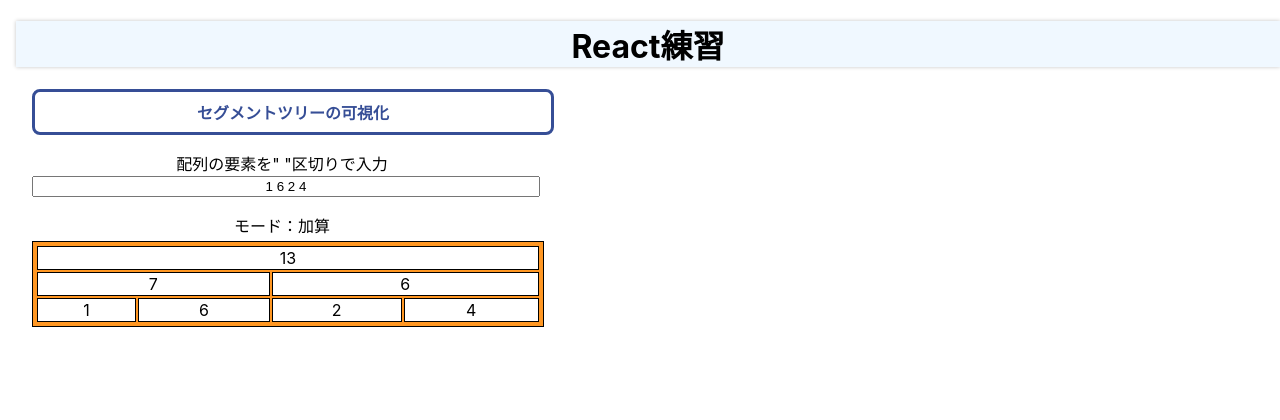
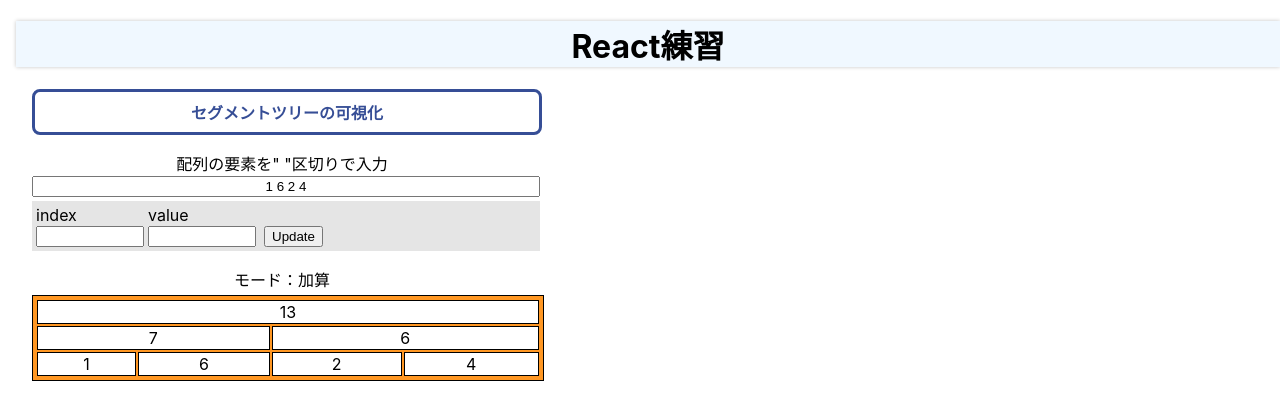
Before and after one commit to minoru-github/react-exercise, a React (Create React App) app: page / in a window 1280 px wide. Shown: the top 420 px of the page. Built offline with nearby package versions, Linux system fonts and the light colour scheme.

Commit message:
feat: 更新処理の値入力のガワだけ実装

```diff
--- a/src/components/App.tsx
+++ b/src/components/App.tsx
@@ -4,38 +4,60 @@ import styled from "styled-components";
 import { SegmentTreeViewer } from "./SegmentTreeViewer";
 
 export const App: FC = () => {
-    const [text, setText] = useState<string>("");
-    const [memos, setMemos] = useState<string[]>([]);
+    // const [text, setText] = useState<string>("");
+    // const [memos, setMemos] = useState<string[]>([]);
+    const [updateIndex, setUpdateIndex] = useState<string>("0");
+    const [updateValue, setUpdateValue] = useState<string>("0");
     const [segmArray, setSegmArray] = useState<string>("1 6 2 4");
 
-    const onChangeText = (e: ChangeEvent<HTMLInputElement>) => setText(e.target.value);
+    //const onChangeText = (e: ChangeEvent<HTMLInputElement>) => setText(e.target.value);
 
-    const onClickAdd = () => {
-        const newMemos = [...memos];
-        newMemos.push(text);
-        setMemos(newMemos);
-        setText("");
-    };
+    // const onClickAdd = () => {
+    //     const newMemos = [...memos];
+    //     newMemos.push(text);
+    //     setMemos(newMemos);
+    //     setText("");
+    // };
 
-    const onClickDelete = useCallback(
-        (index: number) => {
-            const newMemos = [...memos];
-            newMemos.splice(index, 1);
-            setMemos(newMemos);
-        },[memos]
-    );
-
+    // const onClickDelete = useCallback(
+    //     (index: number) => {
+    //         const newMemos = [...memos];
+    //         newMemos.splice(index, 1);
+    //         setMemos(newMemos);
+    //     },[memos]
+    // );
 
     const onChangeSegmArray = (e: ChangeEvent<HTMLInputElement>) => setSegmArray(e.target.value);
+    const onChangeUpdateIndex = (e: ChangeEvent<HTMLInputElement>) => setUpdateIndex(e.target.value);
+    const onChangeUpdateValue = (e: ChangeEvent<HTMLInputElement>) => setUpdateValue(e.target.value);
 
     return (
         <div>
             <SH1>React練習</SH1>
-            <SH4>セグメントツリーの可視化</SH4>
-            <SP>配列の要素を" "区切りで入力</SP>
-            <SInput type="text" value={segmArray} onChange={onChangeSegmArray} />
-            <SP>モード：加算</SP>
-            <SegmentTreeViewer  data={segmArray.split(" ").map(Number)} />
+            <SSegmViewer>
+                <SH4>セグメントツリーの可視化</SH4>
+                <SP>配列の要素を" "区切りで入力</SP>
+                <SInputArray type="text" value={segmArray} onChange={onChangeSegmArray} />
+
+                <SDivSet>
+                    <SDivIndex>
+                        <label>index</label>
+                        <br />
+                        <SInputIndex></SInputIndex>
+                    </SDivIndex>
+
+                    <SDivValue>
+                        <label>value</label>
+                        <br />
+                        <SInputIndex></SInputIndex>
+                    </SDivValue>
+                    <br />
+                    <SButton>Update</SButton>
+                </SDivSet>
+
+                <SP>モード：加算</SP>
+                <SegmentTreeViewer data={segmArray.split(" ").map(Number)} />
+            </SSegmViewer>
 
             {/* <SP>easy memo</SP>
             <SInput type="text" value={text} onChange={onChangeText} />
@@ -46,7 +68,7 @@ export const App: FC = () => {
 };
 
 const SButton = styled.button`
-    margin-left: 16px;
+    margin-left: 4px;
 `;
 
 const SH1 = styled.h1`
@@ -56,27 +78,49 @@ const SH1 = styled.h1`
     text-align:center;
 `
 
+const SSegmViewer = styled.div`
+    margin-left: 32px;
+`
+
 const SH4 = styled.h4`
-    margin-left: 32px;
     color: #364e96;/*文字色*/
     border: solid 3px #364e96;/*線色*/
     padding: 0.5em;/*文字周りの余白*/
     border-radius: 0.5em;/*角丸*/
     text-align:center;
 
-    width: 500px;
+    width: 488px;
     margin-bottom:0px;
 `
 
 const SP = styled.p`
-    margin-left: 32px;
     margin-bottom:0px;
     width: 500px;
     text-align:center;
 `
 
-const SInput = styled.input`
-    margin-left: 32px;
+const SInputArray = styled.input`
     width: 500px;
     text-align:center;
+    margin-bottom:4px;
 `
+
+const SDivSet = styled.div`
+    overflow:hidden;
+    width: 500px;
+    background: rgb(0,0,0,0.1);
+    padding: 4px;
+`
+
+const SDivIndex = styled.div`
+    float:left;
+`
+const SDivValue = styled.div`
+    float:left;
+`
+
+const SInputIndex = styled.input`
+    margin-right: 4px;
+    width: 100px;
+    text-align:center;
+`
--- a/src/components/SegmentTreeViewer.tsx
+++ b/src/components/SegmentTreeViewer.tsx
@@ -59,7 +59,6 @@ export const SegmentTreeViewer: FC<Props> = props => {
 
 const STable = styled.table`
     margin-top: 4px;
-    margin-left: 32px;
     padding:2px;
     width:512px;
     border: solid 1px;
```
